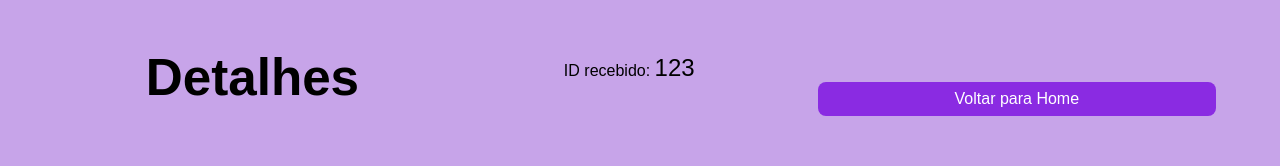
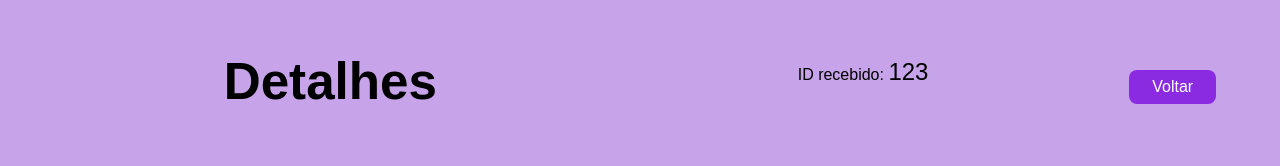
Before and after one commit to simoneraeder/React, a React (Vite) app: page /detalhes/123 in a window 1280 px wide. Shown: the part 356-522 px from the top of the page. Built offline with nearby package versions, Linux system fonts and the light colour scheme.

Commit message:
atualizado

```diff
--- a/src/pages/Detalhes/Detalhes.jsx
+++ b/src/pages/Detalhes/Detalhes.jsx
@@ -5,7 +5,7 @@ export default function Detalhes() {
   const { id } = useParams();
   const navigate = useNavigate();
   const VoltarparaHome = () => {
-    const id = 123; // pode ser qualquer valor dinâmico
+    const id = 123;
     navigate(`/Home/${id}`);
       }
 
@@ -14,7 +14,7 @@ export default function Detalhes() {
       <h1>Detalhes</h1>
 
       <p>ID recebido: <span className={styles.id} >{id}</span></p>
-      <button onClick={()=> navigate("/")}className={styles.backButton}>Voltar para Home</button>
+      <button onClick={()=> navigate("/")}className={styles.backButton}>  Voltar </button>
     </div>
   );
 
--- a/src/pages/Detalhes/Detalhes.module.css
+++ b/src/pages/Detalhes/Detalhes.module.css
@@ -13,10 +13,11 @@
 }
 
 .backButton {
-  margin-top: 2rem;
+  margin-top: 1rem;
   background-color: blueviolet;
   color: white;
   padding: 0.5rem 1rem;
+  width: 150px;
   border: none;
   cursor: pointer;
 }
--- a/src/pages/Home/Home.jsx
+++ b/src/pages/Home/Home.jsx
@@ -13,7 +13,7 @@ export default function Home() {
   return (
     <div className={styles.home} >
       <h1 className={styles.title} >Home</h1>
-      <button onClick={()=> navigate("/detalhes/123")} className={styles.button} >Ir para Detalhes</button>
+      <button onClick={()=> navigate("/detalhes/123")} className={styles.button} > Detalhes</button>
     </div>
   );
 
--- a/src/pages/Home/Home.module.css
+++ b/src/pages/Home/Home.module.css
@@ -20,6 +20,8 @@
   border: none;
   padding: 0.5rem 1rem;
   cursor: pointer;
+  width: 100px;
+
 }
 
 .button:hover {
```
